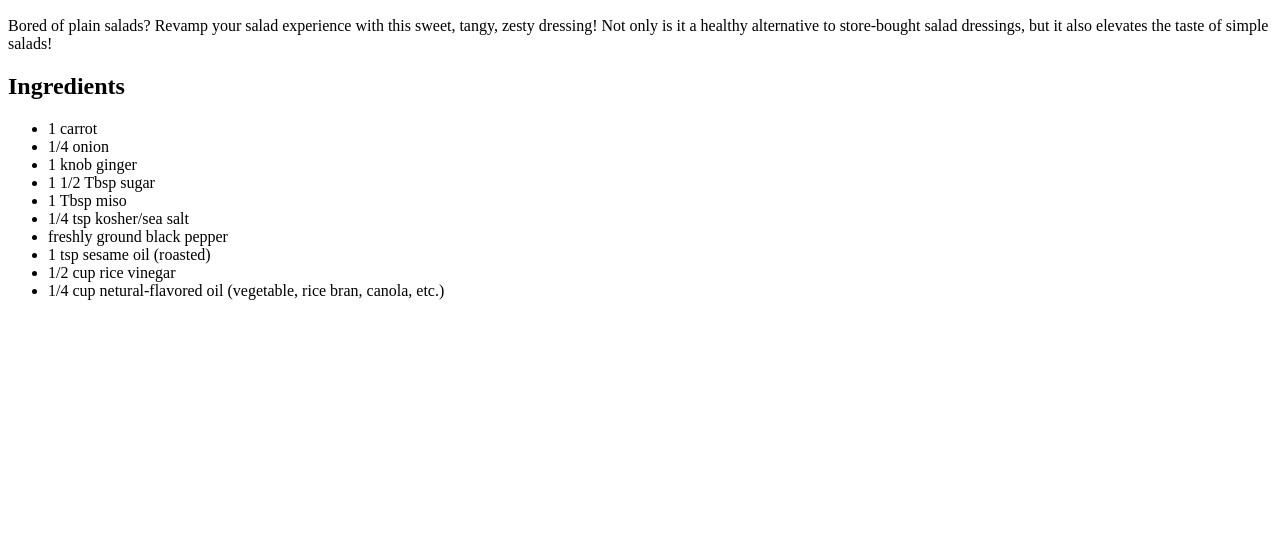
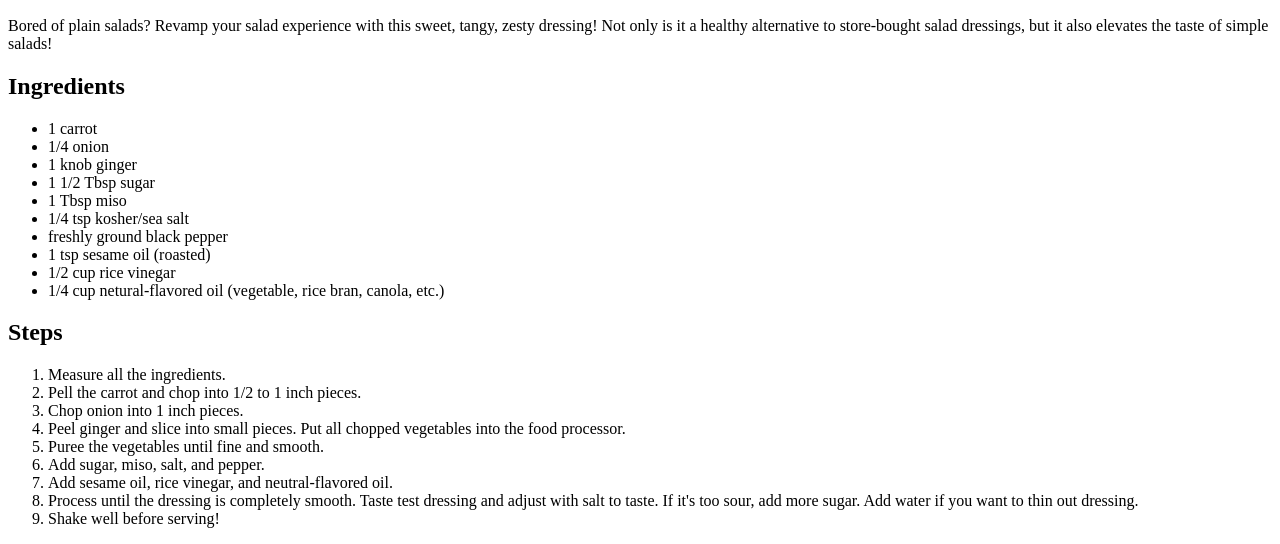
Before and after one commit to jpwaves/odin-recipes, a plain HTML site: page recipes/carrot-ginger-dressing.html in a window 1280 px wide. Shown: the part 434-978 px from the top of the page. Before the commit the page ends 800 px from the top, so only its background shows below. Drawn offline with Linux system fonts and the light colour scheme.

Commit message:
Add recipe steps

```diff
--- a/recipes/carrot-ginger-dressing.html
+++ b/recipes/carrot-ginger-dressing.html
@@ -22,5 +22,17 @@
             <li>1/2 cup rice vinegar</li>
             <li>1/4 cup netural-flavored oil (vegetable, rice bran, canola, etc.)</li>
         </ul>
+        <h2>Steps</h2>
+        <ol>
+            <li>Measure all the ingredients.</li>
+            <li>Pell the carrot and chop into 1/2 to 1 inch pieces.</li>
+            <li>Chop onion into 1 inch pieces.</li>
+            <li>Peel ginger and slice into small pieces. Put all chopped vegetables into the food processor.</li>
+            <li>Puree the vegetables until fine and smooth.</li>
+            <li>Add sugar, miso, salt, and pepper.</li>
+            <li>Add sesame oil, rice vinegar, and neutral-flavored oil.</li>
+            <li>Process until the dressing is completely smooth. Taste test dressing and adjust with salt to taste. If it's too sour, add more sugar. Add water if you want to thin out dressing.</li>
+            <li>Shake well before serving!</li>
+        </ol>
     </body>
 </html>
```
